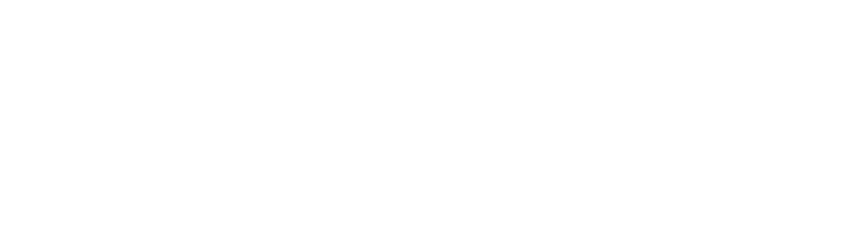
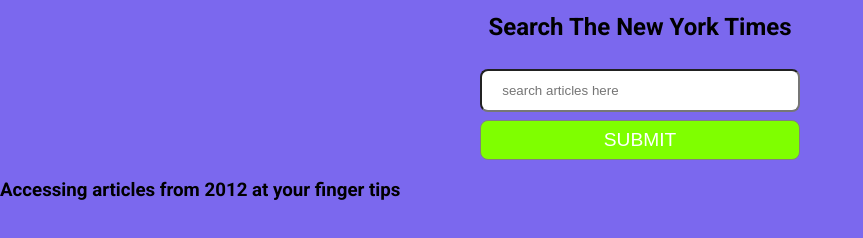
Before and after one commit to ezekielim/article-search-web-app, a plain HTML site: page index.html in a window 1280 px wide. Shown: the whole page, without its empty margins (0-863 px from the left). Drawn offline with nearby package versions, Linux system fonts and the light colour scheme.

Commit message:
web ap ui changes

```diff
--- a/index.html
+++ b/index.html
@@ -4,10 +4,35 @@
     <meta charset="UTF-8" />
     <meta name="viewport" content="width=device-width, initial-scale=1.0" />
     <title>Web App</title>
+    <link rel="stylesheet" href="./styles/main.css" />
+    <link
+      href="https://fonts.googleapis.com/css?family=Roboto:100,100italic,300,300italic,regular,italic,500,500italic,700,700italic,900,900italic"
+      rel="stylesheet"
+    />
   </head>
   <body>
     <section class="main-container">
-      <section class="article-section"></section>
+      <header class="header">
+        <h1>Search The New York Times</h1>
+        <form id="search-form" class="header__form" action="">
+          <input
+            type="text"
+            name="search"
+            id="search-id"
+            class="form__input"
+            placeholder="search articles here"
+          />
+          <button class="form__btn" name="search-btn" type="submit">
+            SUBMIT
+          </button>
+        </form>
+      </header>
+      <section class="intro-section">
+        <h3>Accessing articles from 2012 at your finger tips</h3>
+      </section>
+      <section id="article-section-id" class="article-section"></section>
     </section>
+    <script src="https://unpkg.com/axios/dist/axios.min.js"></script>
+    <script src="./scripts/script.js"></script>
   </body>
 </html>
--- /dev/null
+++ b/styles/_header.scss
@@ -0,0 +1,26 @@
+.header {
+  width: 100%;
+  height: 10rem;
+  display: flex;
+  flex-direction: column;
+  align-items: center;
+  justify-content: flex-end;
+  &__form input[type="text"] {
+    width: 100%;
+    padding: 12px 20px;
+    margin: 8px 0;
+    box-sizing: border-box;
+    border-radius: 0.5rem;
+  }
+  .form__btn {
+    width: 100%;
+    padding: 8px 10px;
+    color: #ffffff;
+    box-sizing: border-box;
+    font-size: 1.2rem;
+    border: 1px solid gray;
+    box-shadow: 1.2rem black;
+    border-radius: 0.5rem;
+    background-color: chartreuse;
+  }
+}
--- /dev/null
+++ b/styles/_intro-section.scss
@@ -0,0 +1,5 @@
+.intro-section {
+  width: 100%;
+  display: flex;
+  flex-direction: column;
+}
--- /dev/null
+++ b/styles/_reset.scss
@@ -0,0 +1,9 @@
+html,
+body {
+  margin: 0;
+  padding: 0;
+  background-color: mediumslateblue;
+  background-size: cover;
+  box-sizing: border-box;
+  font-family: roboto;
+}
--- a/styles/main.scss
+++ b/styles/main.scss
@@ -0,0 +1,3 @@
+@import "reset";
+@import "header";
+@import "intro-section";
```
Also changed, not shown: styles/main.css, 1 other file.
